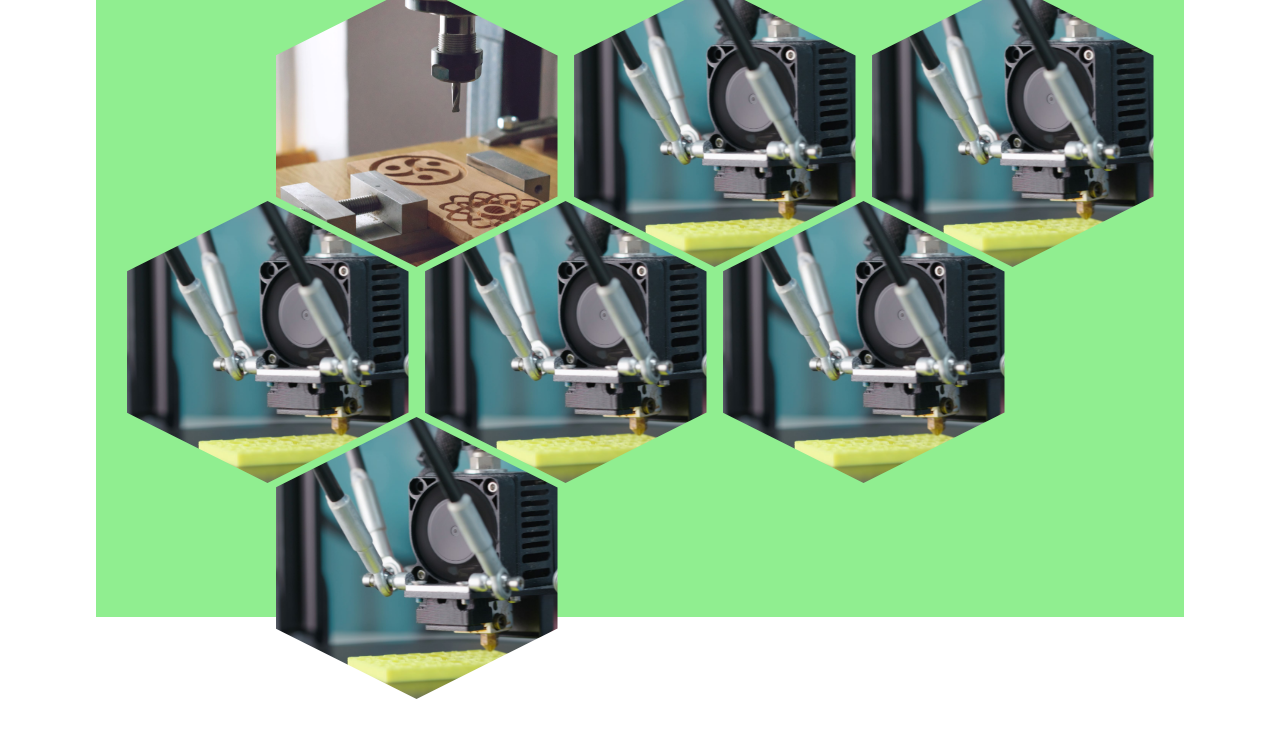
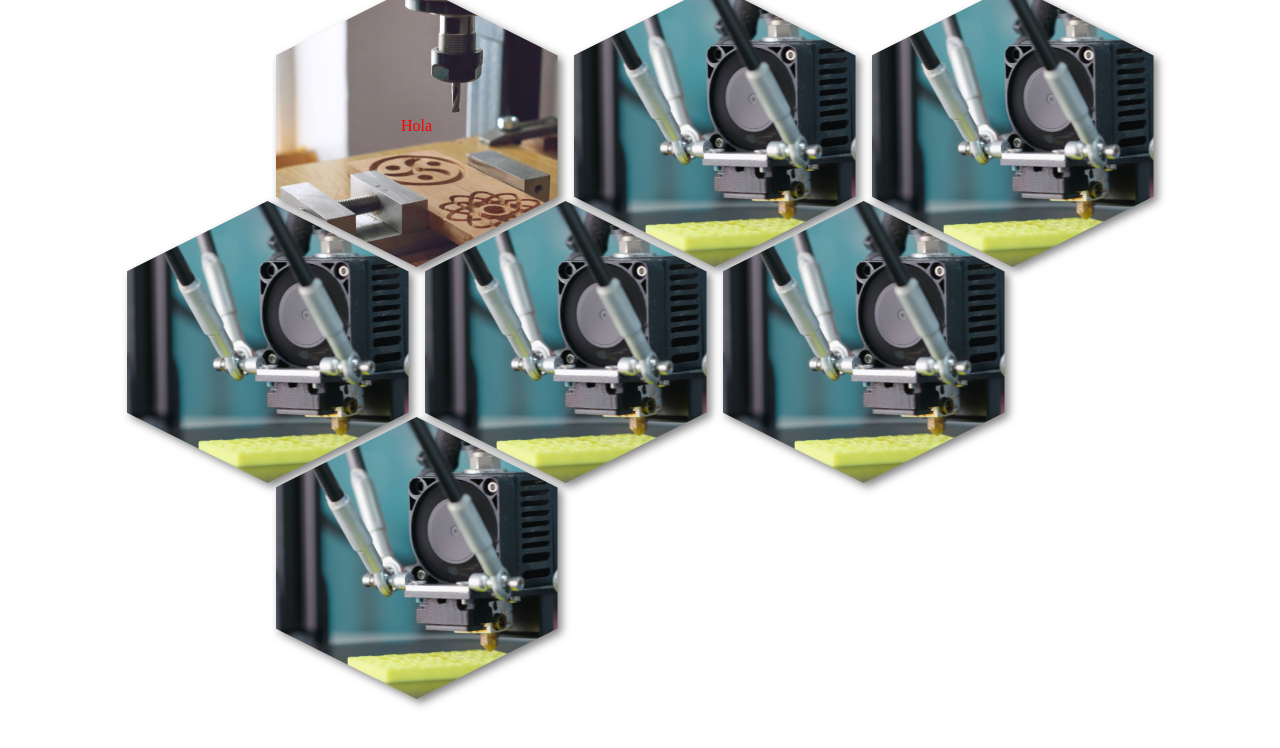
Before and after one commit to Raphoto1/Galeria-hexagonal-responsive, a plain HTML site: page index.html in a window 1280 px wide. Shown: the part 52-800 px from the top of the page. Drawn offline with Linux system fonts and the light colour scheme.

Commit message:
balanceo shadow y texto con fluid

```diff
--- a/Styles/Scss/Assets/_Hexagono.scss
+++ b/Styles/Scss/Assets/_Hexagono.scss
@@ -11,14 +11,21 @@ $tiempoT: 0.5s;
     max-width: 1200px;
     margin-left: auto;
     margin-right: auto;
-    background-color: blue;
     gap: $espaciado;
+    filter: drop-shadow(4px 4px 4px rgba(0, 0, 0, 0.5));
     img{
         width: 100%;
         height: 100%;
         object-fit: cover;
+
     }
     .galleryItem{
+        display: flex;
+        //posicionar para poder agregar contenido extra, amarrado al div de hexaR
+        position: relative;
+        top: 0;
+        left: 0;
+        transition: $tiempoT;
         //clip a hexagono
         clip-path: polygon(50% 0%,100% 25%,100% 75%,50% 100%,0% 75%,0% 25%);
         //ajustar separacion y ocupa 2 espacios de grilla
@@ -26,78 +33,51 @@ $tiempoT: 0.5s;
         //ajustar deformacion vertical
         height: ($columna*2) + $espaciado;
         //ajuste desfase para hexagonos en el grid
-        transition: $tiempoT;
         &:nth-of-type(7n + 1){
             grid-column: 2 / span 2;
         }
         &:hover{
-            filter: brightness(0.3);
+            transform:rotatey(20deg);
+
         }
     }
 }
 // media queries
 @media screen and (max-width: 508px) {
     .galleryItem:first-of-type{
-
-            grid-column: 1 / span 2 !important;
-
+        grid-column: 1 / span 2 !important;¿
     }
     .Gallery{
         grid-auto-rows: ($columna*2) + $espaciado;
-        background-color: red;
     }
 }
 @media screen and (min-width: 509px) and (max-width: 685px) {
     .galleryItem:nth-child(odd){
         grid-column: 2 / span 2;
     }
-    .Gallery{
-
-        background-color: lightblue;
-    }
 }
 @media screen and (min-width: 686px) and (max-width: 857px) {
     .galleryItem:nth-of-type(3n + 1){
         grid-column: 2 / span 2;
-    }
-    .Gallery{
-
-        background-color: orange;
     }
 }
 @media screen and (min-width: 858px) and (max-width: 1033px) {
     .galleryItem:nth-of-type(4n + 1){
         grid-column: 2 / span 2;
     }
-    .Gallery{
-
-        background-color: pink;
-    }
 }
 @media screen and (min-width: 1034px) and (max-width: 1208px) {
     .galleryItem:nth-of-type(5n + 1){
         grid-column: 2 / span 2;
-    }
-    .Gallery{
-
-        background-color: lightcoral;
     }
 }
 @media screen and (min-width: 1209px) and (max-width: 1384px) {
     .galleryItem:nth-of-type(6n + 1){
         grid-column: 2 / span 2;
     }
-    .Gallery{
-
-        background-color: lightgreen;
-    }
 }
 @media screen and (min-width: 1385px) {
     .galleryItem:nth-of-type(7n + 1){
         grid-column: 2 / span 2;
     }
-    .Gallery{
-
-        background-color: lightcyan;
-    }
 }
--- a/Styles/Scss/Assets/_Home.scss
+++ b/Styles/Scss/Assets/_Home.scss
@@ -0,0 +1,29 @@
+.hexaR{
+    display: flex;
+    justify-content: center;
+    align-content: center;
+    align-items: center;
+    position: absolute;
+    color: red;
+
+    //se mantiene en cero para forzar y el flex centra
+    top: 0;
+    left: 0;
+    height: 100%;
+    width: 100%;
+}
+.color{
+    display: flex;
+
+    width: 100%;
+    height: 100%;
+    position: absolute;
+    transition: $tiempoT;
+    background-color: rgba($color: #000000, $alpha: 0.0);
+    top: 0;
+    left: 0;
+}
+//para aplicar hover se aplica en el padre y el color es un div vacio
+.galleryItem:hover .color{
+    background-color: rgba($color: #000000, $alpha: 0.5);
+}
--- a/Styles/Scss/Assets/_generalSetup.scss
+++ b/Styles/Scss/Assets/_generalSetup.scss
@@ -1,5 +1,4 @@
 *,*::before,*::after{
     margin: 0;
     padding: 0;
-    box-sizing: border-box;
 }
--- a/index.html
+++ b/index.html
@@ -10,8 +10,16 @@
 <body>
     <h1>Galeria</h1>
     <main class="Gallery">
-        <div class="galleryItem">
+        <div class="galleryItem hexaR">
+            <a href="google.com"></a>
             <img src="./Assets/Imagenes/Extras/cnc.jpg" alt="">
+            <div class="color">
+
+            </div>
+            <div class="hexaR">
+                <p>Hola</p>
+            </div>
+
         </div>
         <div class="galleryItem">
             <img src="/Assets/Imagenes/Extras/3dPrint.jpg" alt="">
```
Also changed, not shown: Styles/Styles.css, 1 other file.
